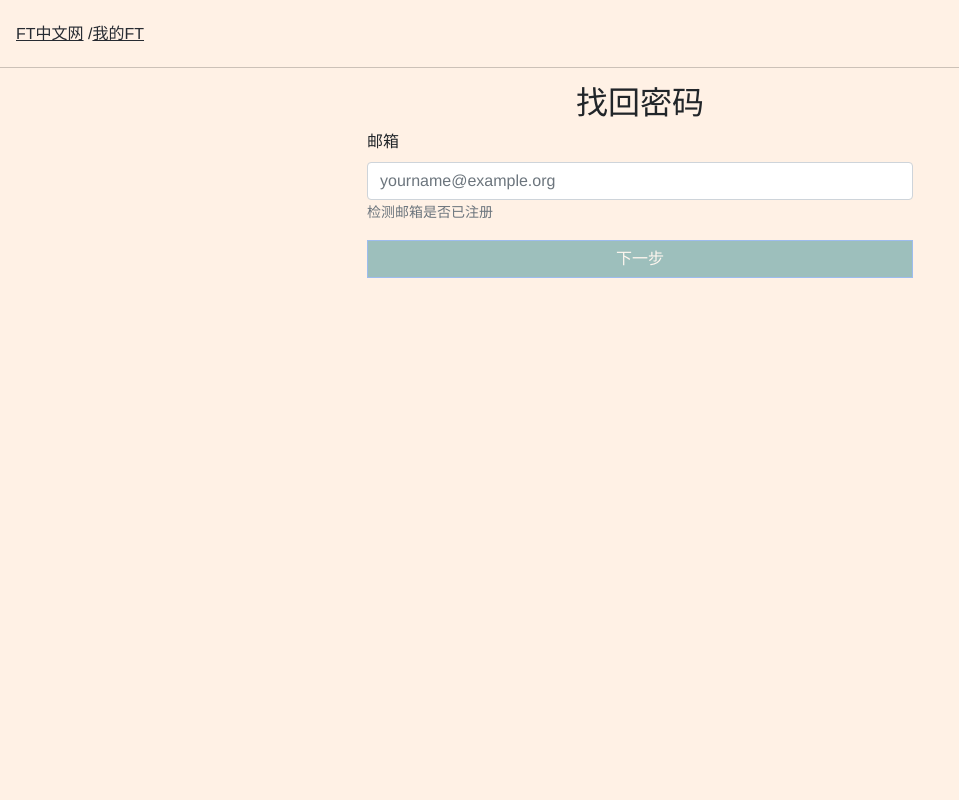
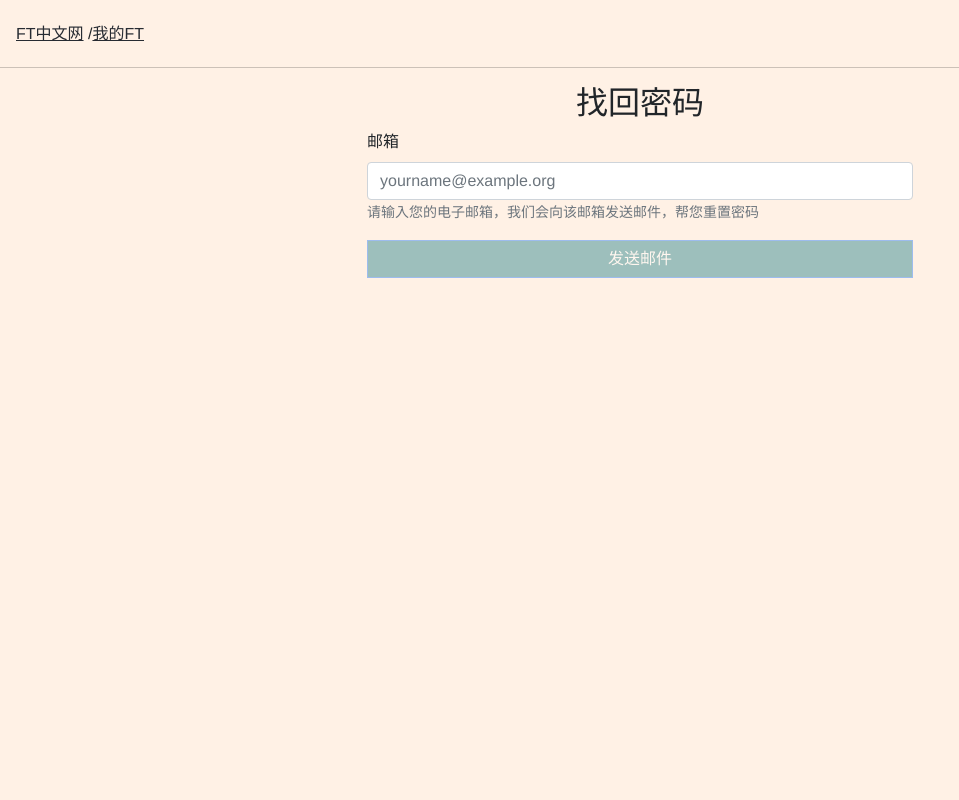
Before and after one commit to FTChinese/reader-react, a React (Vite) app: page /reader/forgot-password in a window 1280 px wide. Shown: the top 800 px of the page, without its empty margins (0-959 px from the left). Built offline with nearby package versions, Linux system fonts and the light colour scheme.

Commit message:
refactor: add email, btnInline and hideLabel properties

```diff
--- a/src/components/forms/EmailForm.tsx
+++ b/src/components/forms/EmailForm.tsx
@@ -6,6 +6,12 @@ import ProgressButton from '../buttons/ProgressButton';
 import { TextInput } from '../controls/TextInput';
 import * as Yup from 'yup';
 
+/**
+ * @description An email input form used in multiple places:
+ * - Request password resetting letter
+ * - Updating email
+ * - Wechat links to email
+ */
 export function EmailForm(
   props: {
     onSubmit: (
@@ -13,8 +19,11 @@ export function EmailForm(
       formikHelpers: FormikHelpers<EmailVal>
     ) => void | Promise<any>;
     errMsg: string;
-    desc: string;
+    email: string;
     btnText: string;
+    desc?: string;
+    btnInline?: boolean;
+    hideLabel?: boolean;
   }
 ) {
 
@@ -39,7 +48,7 @@ export function EmailForm(
       }
       <Formik<EmailVal>
         initialValues={{
-          email: '',
+          email: props.email,
         }}
         validationSchema={Yup.object({
           email: Yup.string()
@@ -51,16 +60,17 @@ export function EmailForm(
         { formik => (
           <Form>
             <TextInput
-              label="邮箱"
+              label={props.hideLabel ? undefined : '邮箱'}
               name="email"
               type="email"
               placeholder="yourname@example.org"
-              desc="检测邮箱是否已注册"
+              desc={props.desc}
             />
 
             <ProgressButton
               disabled={!(formik.dirty && formik.isValid) || formik.isSubmitting}
-              text="下一步"
+              text={props.btnText}
+              inline={props.btnInline}
               isSubmitting={formik.isSubmitting}/>
           </Form>
         )}
```
